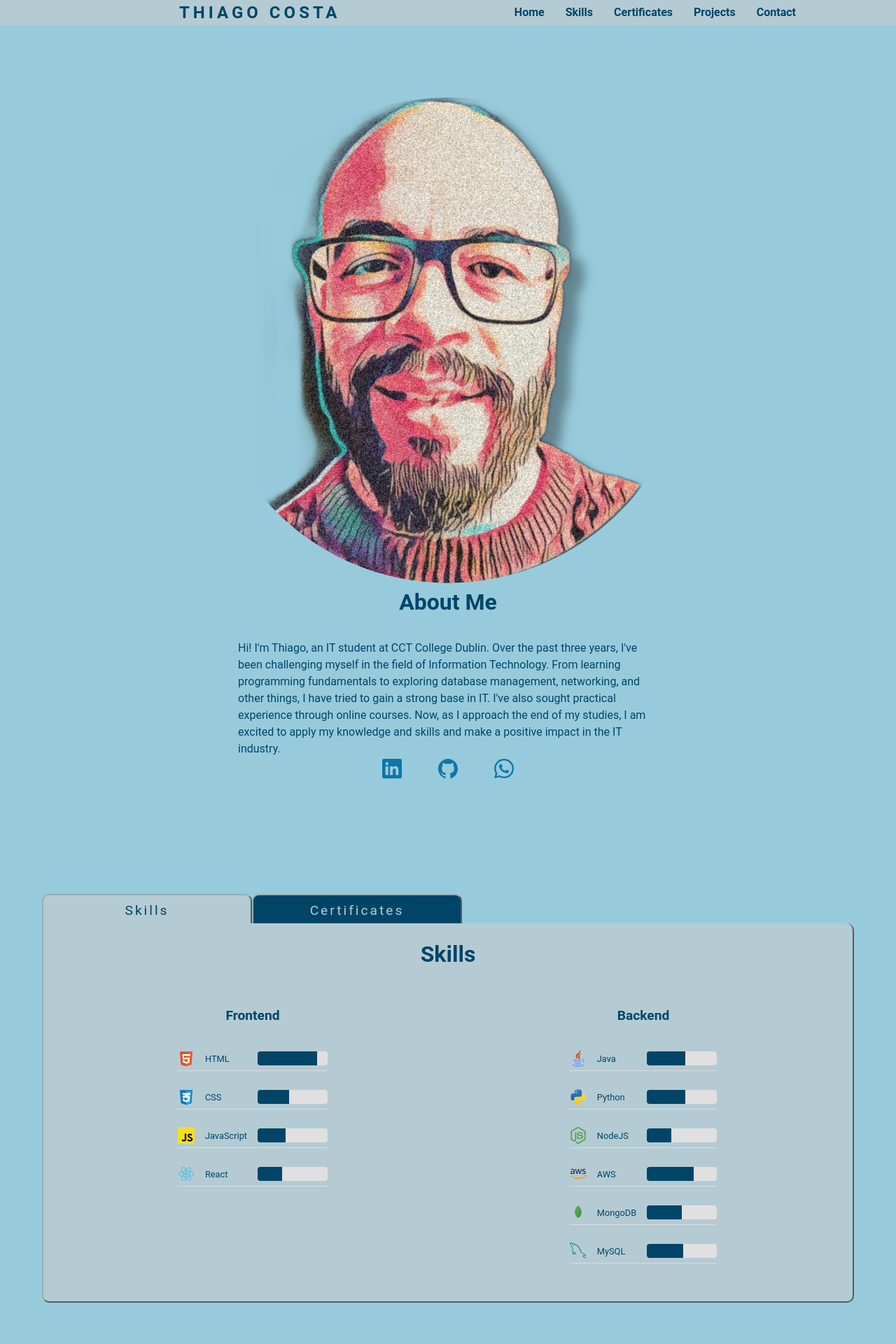
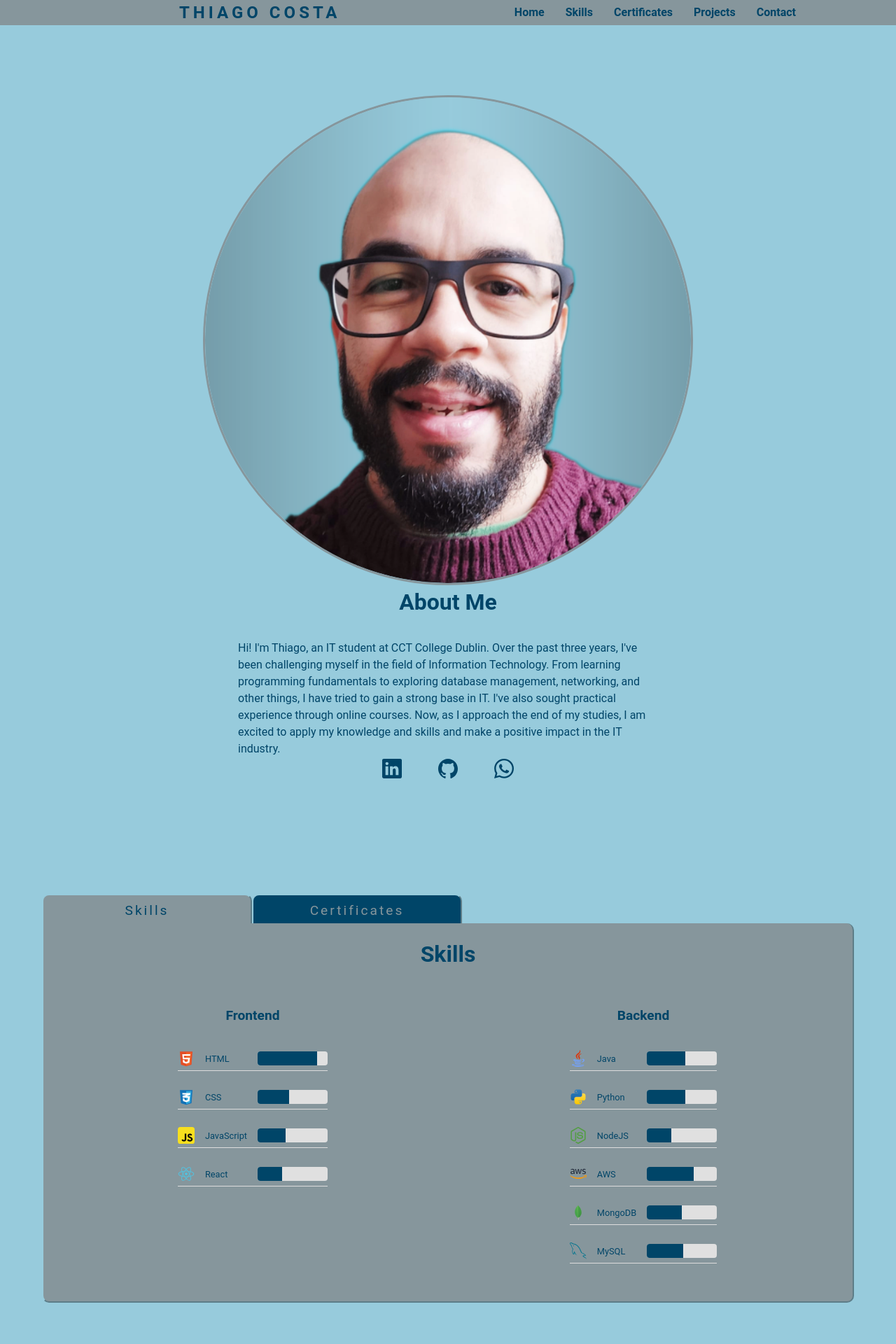
Before and after one commit to Thiagoocosta86/my-portfolio, a React (Create React App) app: page / in a window 1280 px wide. Shown: the top 1920 px of the page at 70% size. Built offline with nearby package versions, Linux system fonts and the light colour scheme.

Commit message:
1- Deleted one of the pictures, decided to keep just one, with no effect. 2- Changed the colour palete.

```diff
--- a/src/components/About.js
+++ b/src/components/About.js
@@ -1,8 +1,8 @@
 import React from 'react';
 import {aboutText} from '../data/dataText';
 
-import profilePic1 from "../assets/img/profile-pic1.png";
-import profilePic2 from "../assets/img/profile-pic2.png";
+
+import profilePic2 from "../assets/img/profile-pic.png";
 import { ReactComponent as GithubIcon } from "../assets/icons/logo-github.svg";
 import { ReactComponent as LinkedInIcon } from "../assets/icons/logo-linkedin.svg";
 import { ReactComponent as WhatsappIcon } from "../assets/icons/logo-whatsapp.svg";
@@ -13,7 +13,7 @@ const About = () => {
       <div className='container'>
         <div className="profile__container">
           <div className="profile-pic">
-              <img src={profilePic1} alt="Profile of Me" title="Me" width="612" height="612" />
+
               <img src={profilePic2} alt="Another Profile of Me" title="Me" width="612" height="612" />
           </div>
           <div className="about-text">
--- a/src/style.css
+++ b/src/style.css
@@ -24,7 +24,7 @@ header {
   height: 100%;
   justify-content: space-between;
   align-items: center;
-  background-color: #B4CBD3;
+  background-color: #86969C;
   padding-left: 20%;
   padding-right: 10%;
 
@@ -82,6 +82,7 @@ main {
 
 /*Hero(pic) style*/
 
+
 .profile__container {
 
   display: flex;
@@ -98,7 +99,7 @@ main {
   position: relative; /* Position the images relative to this container */
   width: 700px; /* Set the width to the width of the images */
   height: 700px; /* Set the height to the height of the images */
-  border: 3.5px solid #97cbdc; /* Border styling */
+  border: 3.5px solid #86969C; /* Border styling */
 
   border-radius: 50%; /* Create a circular border */
   overflow: hidden; /* Ensure that child images don't overflow the border */
@@ -116,21 +117,7 @@ main {
   transition: opacity 1.0s ease; /* Add transition effect for opacity */
 }
 
-.profile-pic img:last-child {
-  opacity: 0; /* Initially hide the second image */
-}
 
-.profile-pic:hover {
-  border-color: #004568; /* Change border color on hover */
-}
-
-.profile-pic:hover img:first-child {
-  opacity: 1; /* Hide the first image on hover */
-}
-
-.profile-pic:hover img:last-child {
-  opacity: 1; /* Show the second image on hover */
-}
 
 /*About style*/
 .about-text h2{
@@ -166,7 +153,7 @@ main {
 
 
 .social__profile-link svg {
-  fill: #0e76a8; /* Default color for all icons */
+  fill: #004568; /* Default color for all icons */
   transition: fill 1s ease; transform: 1s;
   transform: scale(1)
 }
@@ -234,27 +221,23 @@ main {
   cursor: pointer;
   border: none;
   background-color: #004568;
-  color: #B4CBD3;
+  color: #86969C;
   margin: 0;
   transition: background-color 0.3s ease;
   letter-spacing: 3px;
   border-radius: 10px 10px 0px 0px;
   margin-bottom: -5px;
   margin-top: 10%;
-  border: 2px outset #96afb8;
+  border: 2px outset #97CBDC;
   transition: box-shadow 0.3s ease;
 /*border: 4px solid #4d309e;*/
 
 }
 
-.tab-button:hover {
-  background-color: #B4CBD3;
-  border: 2px outset #96afb8;
-  -webkit-text-stroke: 1px #004568;
-}
+
 
 .tab-button.active {
-  background-color: #B4CBD3;
+  background-color: #86969C;
   color: #004568;
 
 
@@ -263,11 +246,11 @@ main {
 /* Panel Content Styles */
 .tab-content {
   padding: 20px;
-  border-bottom: 2px outset #96afb8;
-  border-left: 2px outset #96afb8;
-  border-right: 2px outset #96afb8;
+  border-bottom: 2px outset #97CBDC;
+  border-left: 2px outset #97CBDC;
+  border-right: 2px outset #97CBDC;
   /*border-top: 1px groove #979292;*/
-  background-color: #B4CBD3;
+  background-color: #86969C;
   border-radius: 0px 10px 10px 10px;
 
 }
@@ -284,7 +267,6 @@ main {
 .skills-column {
   flex: 1;
   display: flex;
-
   justify-content: center;
   width: 100%;
   margin-top: 20px;
@@ -362,7 +344,7 @@ main {
   left: 50%;
   transform: translateX(-50%, -50%);
   background-color: #004568;
-  color: #B4CBD3;
+  color: #86969C;
   padding: 2px 2px;
   font-size: 0.75rem;
   border-radius: 3px;
@@ -426,7 +408,7 @@ main {
   width: 100%;
   height: 100%;
   background-color: rgba(0, 0, 0, 0.7); /* Add overlay effect */
-  color: white;
+  color: #86969C;
   display: flex;
   flex-direction: column;
   align-items: center;
@@ -442,7 +424,7 @@ main {
   left: 0;
   width: 100%;
   height: 150px;
-  background-color: #B4CBD3; /* Light background for contrast */
+  background-color: #86969C; /* Light background for contrast */
   color: #004568; /* Text color */
   padding: 1rem;
   text-align: center;
@@ -460,7 +442,7 @@ main {
 
 .projects__button {
   margin-top: 1rem; /* Space below the title */
-  color: #B4CBD3;
+  color: #86969C;
 }
 
 .projects__card:hover .projects__modal {
@@ -514,8 +496,8 @@ main {
 .contact button {
 
   padding: 10px;
-  background-color: #004568;
-  color: #fff;
+  background-color: #86969C;
+  color: #004568;
   border: none;
   border-radius: 5px;
   cursor: pointer;
@@ -526,5 +508,5 @@ main {
 footer {
   text-align: center;
   padding: 20px;
-  background-color: #B4CBD3;
+  background-color: #86969C;
 }
```
Also changed, not shown: src/assets/img/profile-pic.png (renamed from src/assets/img/profile-pic2.png), src/assets/img/profile-pic1.png (deleted).
